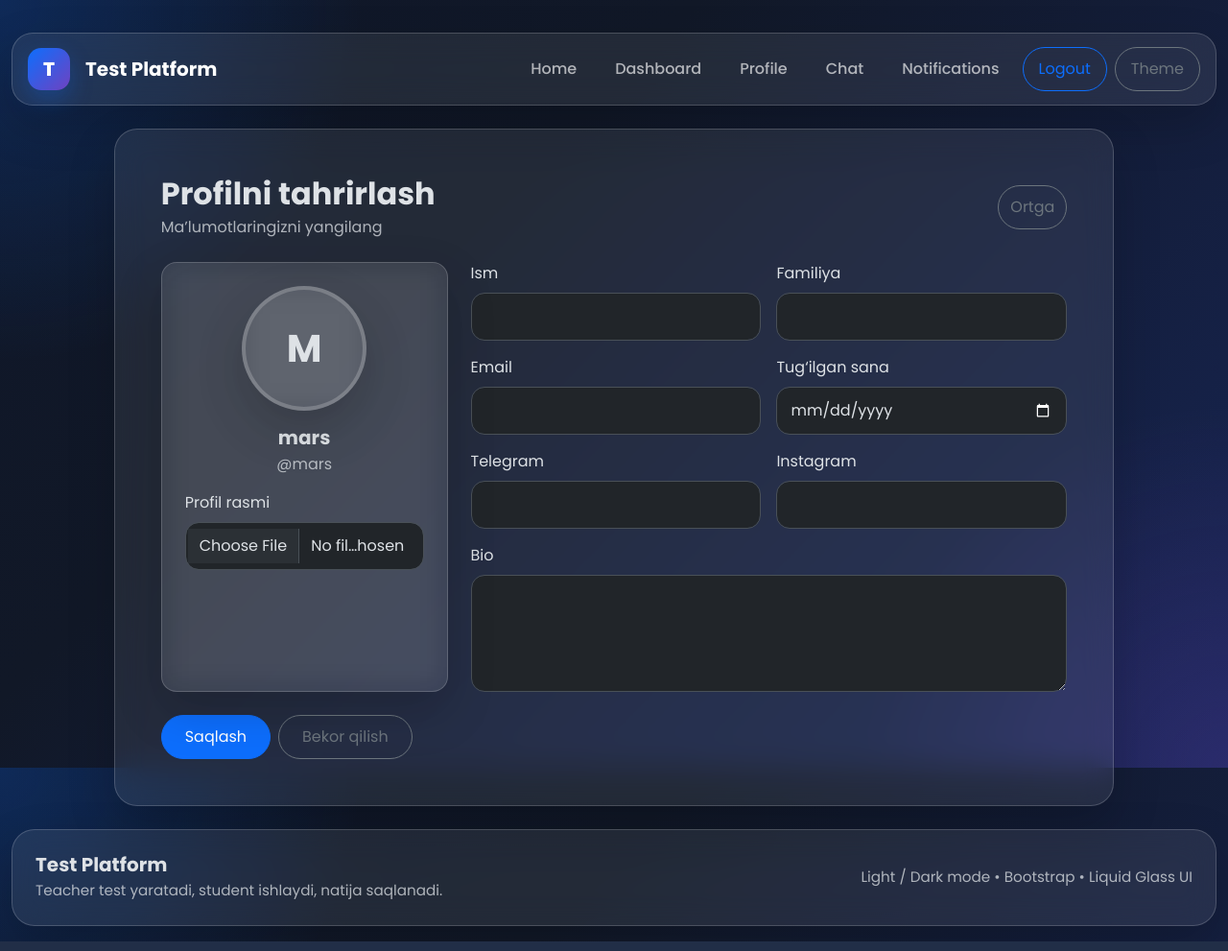
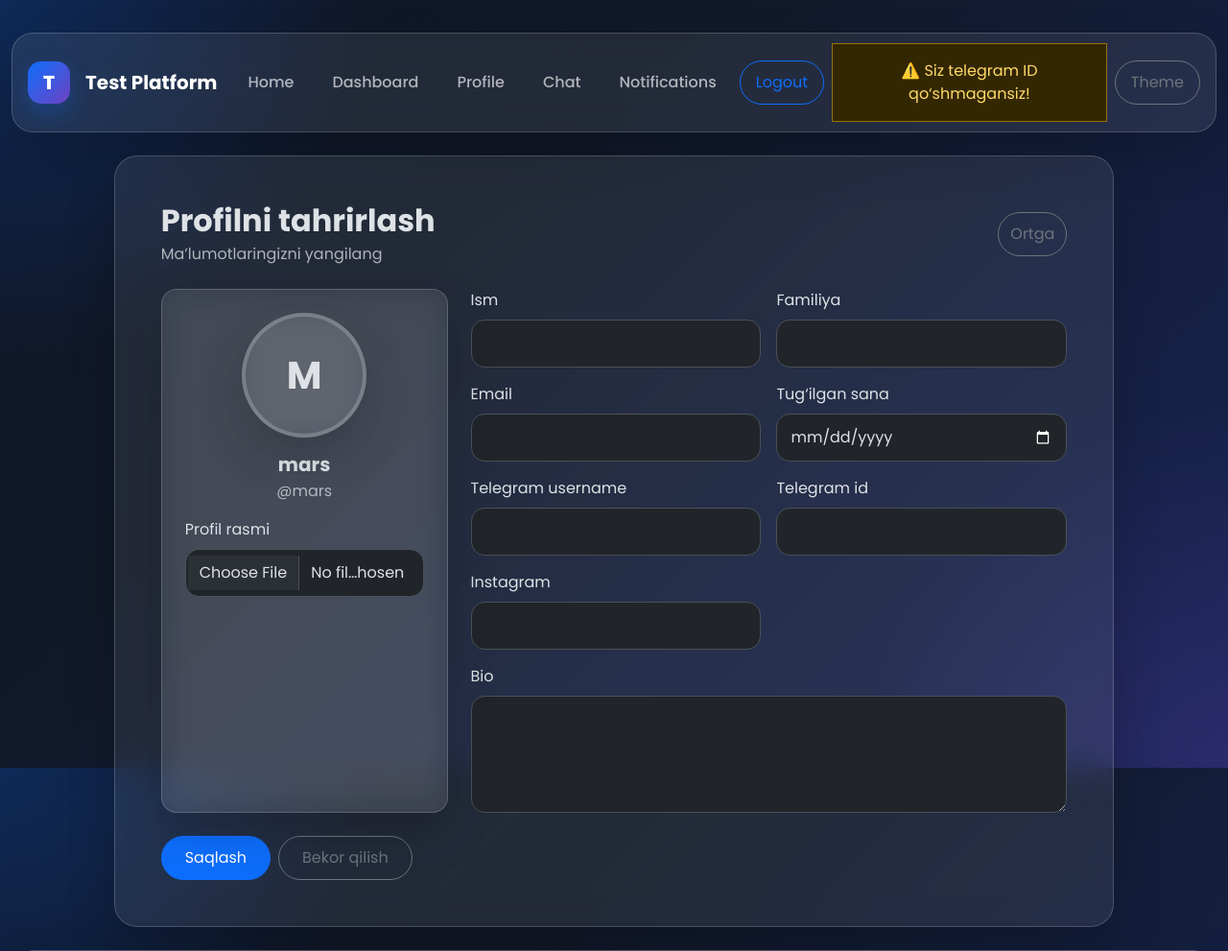
Before and after one commit to Abduboriy777/TestPlatform, a Django app: page /accounts/profile/edit/ in a window 1280 px wide. Shown: the top 991 px of the page at 96% size. Run offline with Django 5.2, Linux system fonts and the light colour scheme; a user stored in the database is signed in.

Commit message:
yengiside

```diff
--- a/accounts/forms.py
+++ b/accounts/forms.py
@@ -1,38 +1,100 @@
 from django import forms
 from django.contrib.auth.forms import UserCreationForm, AuthenticationForm
 from .models import User
+import re
 
 
+# ========================
+# BOOTSTRAP MIXIN
+# ========================
 class BootstrapMixin:
     def __init__(self, *args, **kwargs):
         super().__init__(*args, **kwargs)
-        for name, field in self.fields.items():
+
+        for field in self.fields.values():
             widget = field.widget
+
             if isinstance(widget, forms.Select):
                 widget.attrs['class'] = 'form-select'
+
             elif isinstance(widget, forms.Textarea):
                 widget.attrs['class'] = 'form-control'
                 widget.attrs['rows'] = 4
+
             elif isinstance(widget, forms.DateInput):
                 widget.attrs['class'] = 'form-control'
+                widget.attrs['type'] = 'date'
+
             elif isinstance(widget, forms.ClearableFileInput):
                 widget.attrs['class'] = 'form-control'
+
             else:
                 widget.attrs['class'] = 'form-control'
 
 
+# ========================
+# REGISTER FORM
+# ========================
 class RegisterForm(BootstrapMixin, UserCreationForm):
+
+    telegram_username = forms.CharField(
+        required=False,
+        help_text="@username formatda yozing"
+    )
+
+    telegram_id = forms.CharField(
+        required=True,
+        help_text="Telegram bot orqali olinadi (majburiy)"
+    )
+
     class Meta:
         model = User
-        fields = ['first_name', 'last_name', 'username', 'email', 'role', 'password1', 'password2']
+        fields = [
+            'first_name',
+            'last_name',
+            'username',
+            'email',
+            'role',
+            'telegram_username',
+            'telegram_id',
+            'password1',
+            'password2'
+        ]
+
+    def clean_telegram_username(self):
+        tg = self.cleaned_data.get('telegram_username')
+
+        if tg:
+            if not re.match(r'^@[\w\d_]{4,}$', tg):
+                raise forms.ValidationError("Telegram username noto‘g‘ri (@username)")
+
+        return tg
+
+    def clean_telegram_id(self):
+        tg_id = self.cleaned_data.get('telegram_id')
+
+        if not tg_id:
+            raise forms.ValidationError("Telegram ID majburiy!")
+
+        if not tg_id.isdigit():
+            raise forms.ValidationError("Telegram ID faqat raqam bo‘lishi kerak")
+
+        return tg_id
 
 
+# ========================
+# LOGIN FORM
+# ========================
 class LoginForm(BootstrapMixin, AuthenticationForm):
     username = forms.CharField()
     password = forms.CharField(widget=forms.PasswordInput)
 
 
+# ========================
+# PROFILE EDIT FORM
+# ========================
 class ProfileForm(BootstrapMixin, forms.ModelForm):
+
     birth_date = forms.DateField(
         required=False,
         widget=forms.DateInput(attrs={'type': 'date'})
@@ -45,8 +107,26 @@ class ProfileForm(BootstrapMixin, forms.ModelForm):
             'last_name',
             'email',
             'birth_date',
-            'telegram',
+            'telegram_username',
+            'telegram_id',
             'instagram',
             'bio',
             'avatar',
         ]
+
+    def clean_telegram_username(self):
+        tg = self.cleaned_data.get('telegram_username')
+
+        if tg:
+            if not re.match(r'^@[\w\d_]{4,}$', tg):
+                raise forms.ValidationError("Telegram username noto‘g‘ri")
+
+        return tg
+
+    def clean_telegram_id(self):
+        tg_id = self.cleaned_data.get('telegram_id')
+
+        if tg_id and not tg_id.isdigit():
+            raise forms.ValidationError("Telegram ID faqat raqam bo‘lishi kerak")
+
+        return tg_id
--- a/accounts/models.py
+++ b/accounts/models.py
@@ -1,5 +1,6 @@
 from django.contrib.auth.models import AbstractUser
 from django.db import models
+import re
 
 
 class User(AbstractUser):
@@ -8,16 +9,64 @@ class User(AbstractUser):
         ('student', 'Student'),
     )
 
-    role = models.CharField(max_length=20, choices=ROLE_CHOICES)
-    avatar = models.ImageField(upload_to='avatars/', blank=True, null=True)
-    birth_date = models.DateField(blank=True, null=True)
-    telegram = models.CharField(max_length=255, blank=True, null=True)
-    instagram = models.CharField(max_length=255, blank=True, null=True)
-    bio = models.TextField(blank=True, null=True)
+    role = models.CharField(
+        max_length=20,
+        choices=ROLE_CHOICES,
+        default='student'
+    )
+
+    avatar = models.ImageField(
+        upload_to='avatars/',
+        blank=True,
+        null=True
+    )
+
+    birth_date = models.DateField(
+        blank=True,
+        null=True
+    )
+
+    # Telegram username (@username)
+    telegram_username = models.CharField(
+        max_length=100,
+        blank=True,
+        null=True,
+        help_text="Masalan: @username"
+    )
+
+    # Telegram chat ID (BOT uchun MUHIM)
+    telegram_id = models.CharField(
+        max_length=50,
+        blank=True,
+        null=True,
+        help_text="Telegram chat ID (bot ishlashi uchun kerak)"
+    )
+
+    instagram = models.CharField(
+        max_length=255,
+        blank=True,
+        null=True
+    )
+
+    bio = models.TextField(
+        blank=True,
+        null=True
+    )
 
     def __str__(self):
         return f"{self.username} ({self.role})"
 
     @property
     def full_name(self):
-        return f"{self.first_name} {self.last_name}".strip() or self.username
+        name = f"{self.first_name} {self.last_name}".strip()
+        return name if name else self.username
+
+    def clean(self):
+        # telegram username tekshirish
+        if self.telegram_username:
+            if not re.match(r'^@[\w\d_]{4,}$', self.telegram_username):
+                raise ValueError("Telegram username noto‘g‘ri formatda (@username)")
+
+    @property
+    def has_telegram(self):
+        return bool(self.telegram_id)
--- a/accounts/views.py
+++ b/accounts/views.py
@@ -1,8 +1,21 @@
 from django.contrib.auth import login, logout
 from django.contrib.auth.decorators import login_required
+from quiz.models import Attempt
 from django.contrib.auth.views import LoginView
 from django.shortcuts import render, redirect
 from .forms import RegisterForm, LoginForm, ProfileForm
+
+
+@login_required
+def profile_view(request):
+    attempts = Attempt.objects.filter(student=request.user)
+
+    return render(request, 'accounts/profile.html', {
+        'attempts': attempts
+    })
+
+
+
 
 
 class CustomLoginView(LoginView):
--- a/config/settings.py
+++ b/config/settings.py
@@ -21,6 +21,9 @@ BASE_DIR = Path(__file__).resolve().parent.parent
 
 # SECURITY WARNING: keep the secret key used in production secret!
 SECRET_KEY = 'django-insecure-7@goxb7e-n7)-qhi_3a2%&&*d(c^3ho8z1p7saw3@=^+!sl=_r'
+
+TELEGRAM_BOT_TOKEN = "8622182591:AAEfugFtX44VNyAovrPCRCWwRrnaetphLoE"
+
 
 # SECURITY WARNING: don't run with debug turned on in production!
 DEBUG = True
--- a/templates/accounts/profile_edit.html
+++ b/templates/accounts/profile_edit.html
@@ -79,8 +79,16 @@
                             </div>
 
                             <div class="col-md-6">
-                                <label class="form-label">Telegram</label>
-                                {{ form.telegram }}
+                                <label class="form-label">Telegram username</label>
+                                {{ form.telegram_username }}
+                                {% if form.telegram.errors %}
+                                    <div class="text-danger small mt-1">{{ form.telegram.errors }}</div>
+                                {% endif %}
+                            </div>
+
+                            <div class="col-md-6">
+                                <label class="form-label">Telegram id</label>
+                                {{ form.telegram_id }}
                                 {% if form.telegram.errors %}
                                     <div class="text-danger small mt-1">{{ form.telegram.errors }}</div>
                                 {% endif %}
--- a/templates/base.html
+++ b/templates/base.html
@@ -152,6 +152,12 @@
                             <li class="nav-item"><a class="btn btn-primary rounded-pill px-3" href="/accounts/register/">Register</a></li>
                         {% endif %}
 
+                        {% if user.is_authenticated and not user.telegram_id %}
+                            <div class="alert alert-warning text-center mb-0 rounded-0">
+                                ⚠️ Siz telegram ID qo‘shmagansiz!
+                            </div>
+                        {% endif %}
+
                         <li class="nav-item">
                             <button id="themeToggle" class="btn btn-outline-secondary rounded-pill px-3" type="button">Theme</button>
                         </li>
```
Also changed, not shown: quiz/views.py (+26 -0 lines), templates/accounts/profile.html (+11 -0 lines), utils/telegram.py (added, +19 -0 lines), accounts/migrations/0003_remove_user_telegram_user_telegram_id_and_more.py (added), db.sqlite3, media/avatars/Screenshot_from_2026-04-14_18-19-03_XByLNpl.png (added), utils/__init__.py (added).
